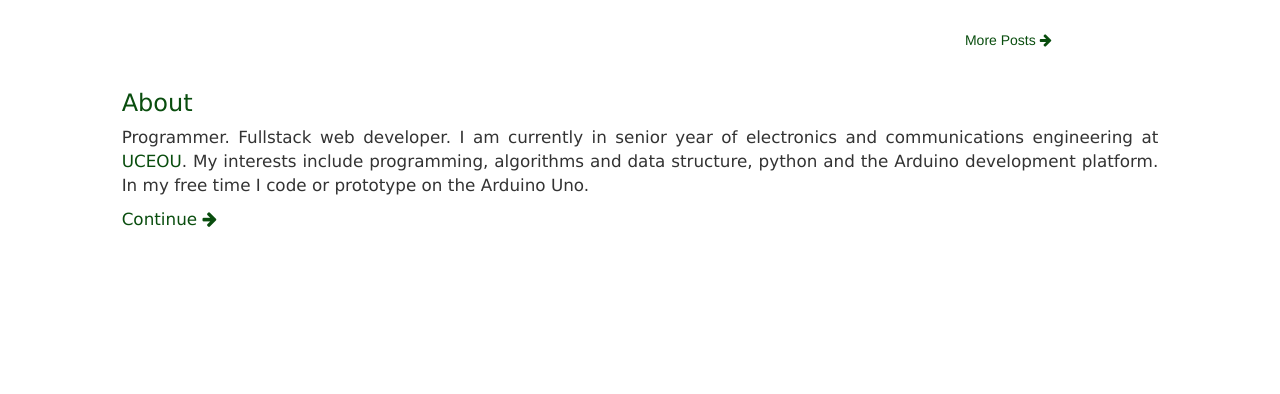
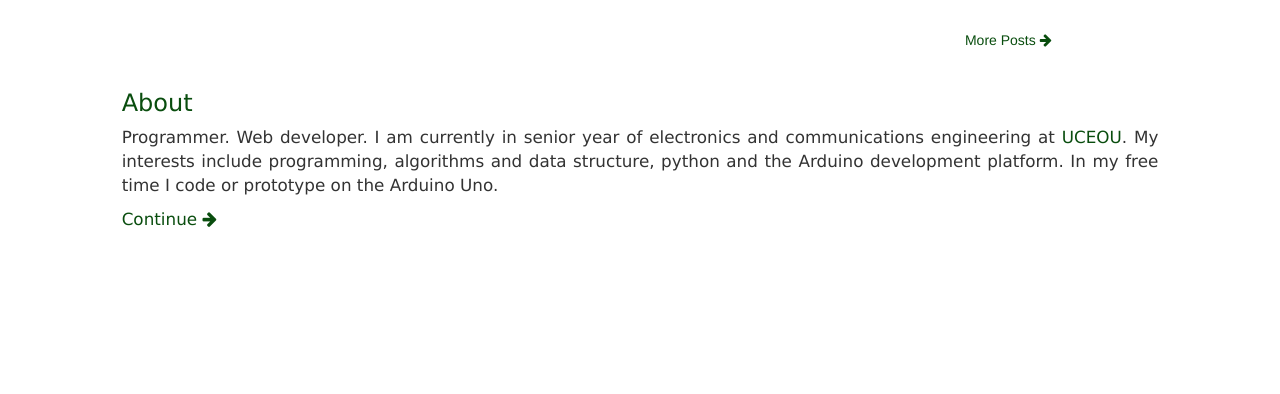
Before and after one commit to khansubhan95/PersonalWebsite, a Django app: page / in a window 1280 px wide. Shown: the part 51-445 px from the top of the page. Run offline with Django 3.2, Linux system fonts and the light colour scheme; data that the repository does not hold is empty; some libraries are stand-ins or nearby versions.

Commit message:
Modify files

```diff
--- a/mysite/templates/mysite/about.html
+++ b/mysite/templates/mysite/about.html
@@ -7,7 +7,7 @@
 <div class="row">
     <div class="col-md-1 col-sm-0 col-xs-0"></div>
     <div class="col-md-10 col-sm-12 col-xs-12">
-        <p class="modified-p">Programmer. Fullstack web developer. I am currently in senior year of electronics and communications engineering at <a href="http://www.uceou.edu" target="_blank" class="more-posts">UCEOU</a>. My interests include programming, algorithms and data structure, python and the Arduino development platform. In my free time I code or prototype on the Arduino Uno.</p>
+        <p class="modified-p">Programmer. Web developer. I am currently in senior year of electronics and communications engineering at <a href="http://www.uceou.edu" target="_blank" class="more-posts">UCEOU</a>. My interests include programming, algorithms and data structure, python and the Arduino development platform. In my free time I code or prototype on the Arduino Uno.</p>
         <h3 class="modified-h3">Internships</h3>
         <p class="modified-p">I have done an internship at Defence Electronics and Research Laboratory, Hyderabad, where I worked on a project to analyse a hypothetical received signal using FFT. The Cooley-Tukey FFT algorithm was implemented in C and MATLAB. A correlation was also found between the radix sizes and the accuracy with which signal properties can be obtained.</p>
         <h3 class="modified-h3">Technical Skills</h3>
--- a/mysite/templates/mysite/home.html
+++ b/mysite/templates/mysite/home.html
@@ -33,7 +33,7 @@
 <div class="col-md-1 col-sm-0 col-xs-0"></div>
 <div class="col-md-10 col-sm-12 col-xs-12">
 <h3 class="modified-h3">About</h3>
-<p class="modified-p">Programmer. Fullstack web developer. I am currently in senior year of electronics and communications engineering at <a href="http://www.uceou.edu" target="_blank" class="green-a">UCEOU</a>. My interests include programming, algorithms and data structure, python and the Arduino development platform. In my free time I code or prototype on the Arduino Uno.</p>
+<p class="modified-p">Programmer. Web developer. I am currently in senior year of electronics and communications engineering at <a href="http://www.uceou.edu" target="_blank" class="green-a">UCEOU</a>. My interests include programming, algorithms and data structure, python and the Arduino development platform. In my free time I code or prototype on the Arduino Uno.</p>
 <p class="modified-p">
     <a href="/about" class="green-a">Continue <i class="fa fa-arrow-right" aria-hidden="true"></i></a>
 </p>
```
Also changed, not shown: README.md, 7 other files.
